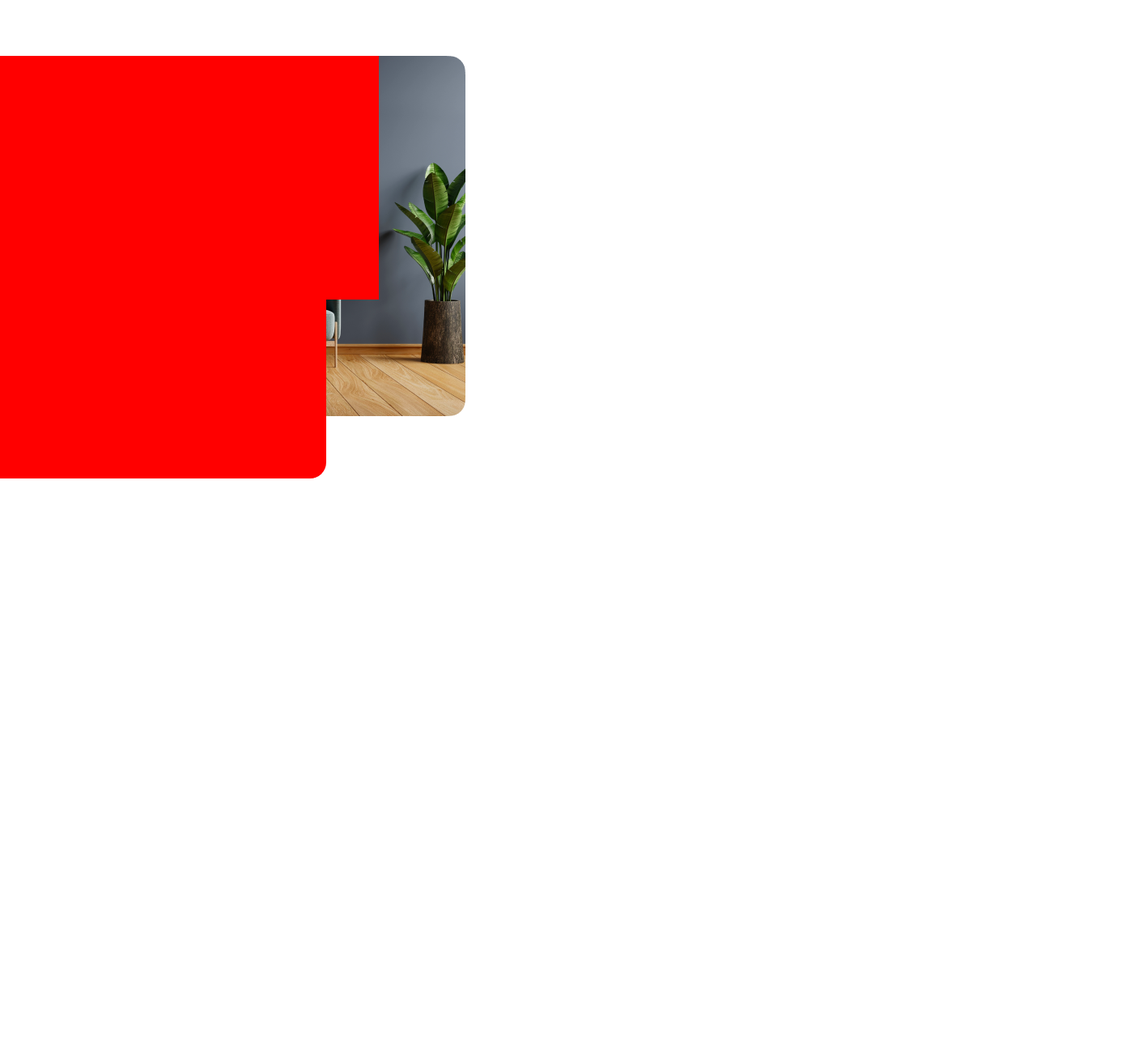
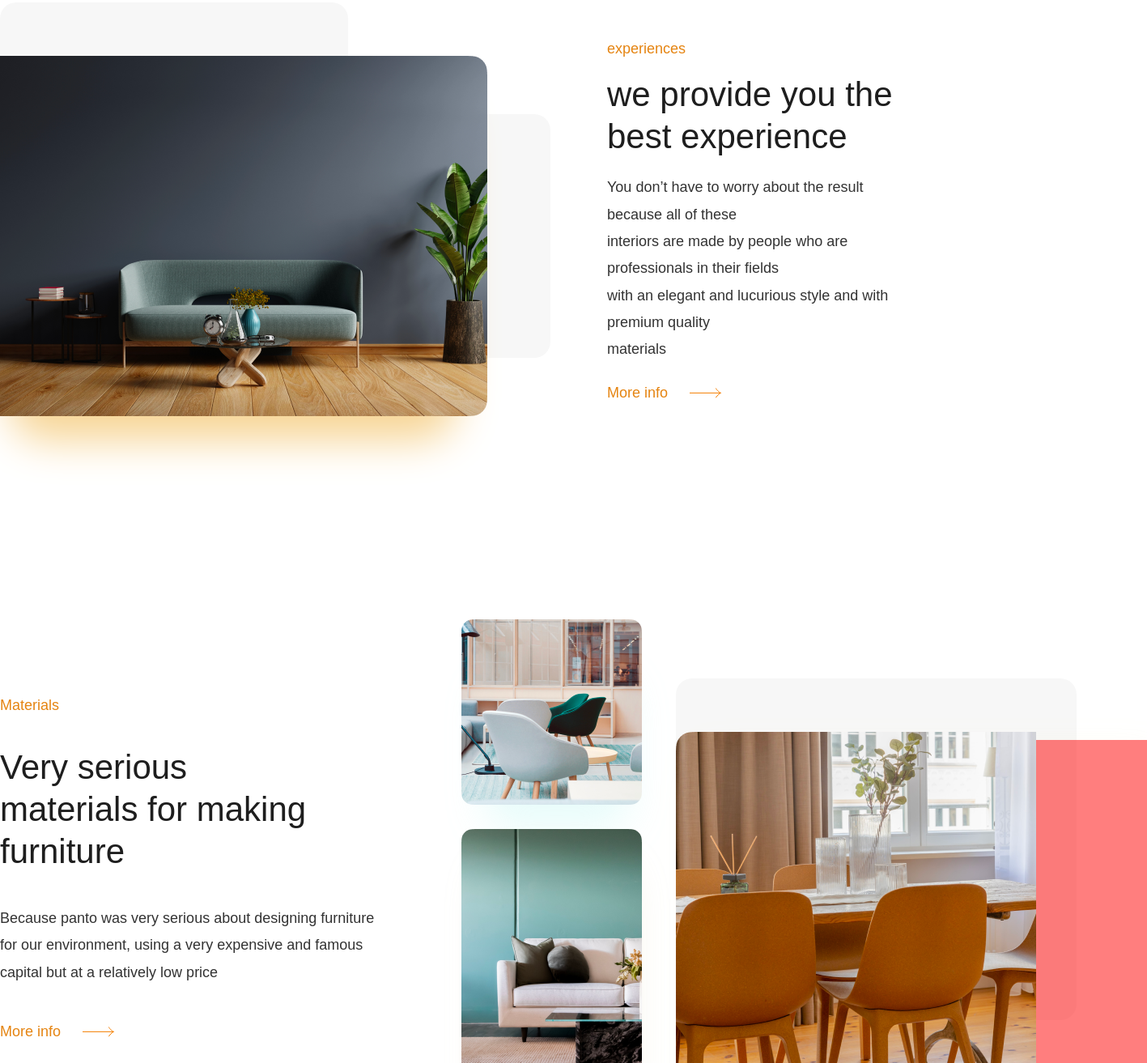
Before and after one commit to Machakhleli/nuclear-design--10x, a plain HTML site: page index.html in a window 1280 px wide. Shown: the part 2559-3872 px from the top of the page at 81% size, 1417 px wide, since content can reach past the window. Before the commit the page ends 3150 px from the top, so only its background shows below. Drawn offline with Linux system fonts and the light colour scheme; a web font is replaced by a local one.

Commit message:
added 2 section

```diff
--- a/index.html
+++ b/index.html
@@ -419,11 +419,12 @@
     <section class="experience-wrapper">
 
         <div class="experience-img">
+            <img src="./media/sofa-exp.png" alt="sofa">
             <div class="top-background"></div>
             <div class="right-background"></div>
             <div class="bottom-background"></div>
         </div>
-        <div class="experiance-content">
+        <div class="content-container">
             <span>experiences</span>
             <h3>we provide you the best experience</h3>
             <p>You don’t have to worry about the result because all of these <br>
@@ -431,7 +432,7 @@
                 with an elegant and lucurious style and with premium quality <br>
                 materials</p>
             <button class="choose-btn">
-                <span>sMore info</span>
+                <span>More info</span>
                 <svg width="48" height="24" viewBox="0 0 48 24" fill="none" xmlns="http://www.w3.org/2000/svg">
                     <path
                         d="M4.5 12.4002H42M42 12.4002C42 12.4002 37.5119 9.44867 36.6 7.00024M42 12.4002C42 12.4002 38.0324 15.1736 36.6 17.8002"
@@ -444,6 +445,49 @@
             </button>
         </div>
     </section>
+
+    <!-- section materials -->
+
+    <section class="materials-wrapper">
+        <div class="content-container">
+            <span>Materials</span>
+            <h3>Very serious <br>
+                materials for making <br>
+                furniture</h3>
+            <p>Because panto was very serious about designing furniture for our
+                environment, using a very expensive and famous capital but at a
+                relatively low price</p>
+            <button class="choose-btn">
+                <span>More info</span>
+                <svg width="48" height="24" viewBox="0 0 48 24" fill="none" xmlns="http://www.w3.org/2000/svg">
+                    <path
+                        d="M4.5 12.4002H42M42 12.4002C42 12.4002 37.5119 9.44867 36.6 7.00024M42 12.4002C42 12.4002 38.0324 15.1736 36.6 17.8002"
+                        stroke="#E58411" style="
+                  stroke: #e58411;
+                  stroke: color(display-p3 0.8999 0.5174 0.0684);
+                  stroke-opacity: 1;
+                " stroke-linecap="square" />
+                </svg>
+            </button>
+        </div>
+        <div class="materials-img-wrapper">
+            <div class="materials-img-container">
+                <div >
+                    <div class="chair2"></div>
+                    <img src="./media/chair2.png" alt="chairs2">
+                </div>
+                <div>
+                    <div class="sofa2"></div>
+                    <img src="./media/sofa2.png" alt="sofa2">
+                </div>
+            </div>
+            <div class="chairs">
+                <div class="chairs-top-backgroung"></div>
+                <div class="chairs-bottom-backgroung"></div>
+                <img src="./media/chairs.png" alt="chairs">
+            </div>
+        </div>
+    </section>
 </body>
 
 </html>
--- a/styles.css
+++ b/styles.css
@@ -453,47 +453,183 @@ li .dropdown {
 .view-all-btn:hover {
     transform: scale(1.1);
 }
+
 /* section  experience wrapper*/
-.experience-wrapper{
+.experience-wrapper {
+    position: relative;
     width: 100%;
     height: 100vh;
     display: flex;
     justify-content: space-between;
     align-items: center;
+
+}
+
+.top-background {
+    position: absolute;
+    z-index: -2;
+    width: 430px;
+    height: 422px;
+    background-color: #F7F7F7;
+    top: -66px;
+    border-radius: 20px;
+
+}
+
+.right-background {
+    position: absolute;
+    top: 72px;
+    right: -41px;
+    z-index: -2;
+    width: 495px;
+    height: 301px;
+    background-color: #F7F7F7;
+    border-radius: 20px;
+
+}
+
+.bottom-background {
+    position: absolute;
+    top: 22px;
+    z-index: -1;
+    width: 555px;
+    height: 423px;
+    border-radius: 49px;
+    box-shadow: 10px 30px 50px rgb(247, 213, 149);
+    margin-bottom: 270px;
+
+}
+
+.experience-img {
+    position: absolute;
+    z-index: 99;
+    width: 639px;
+    height: 445px;
+    top: 306px;
+
+}
+
+.experience-wrapper .content-container {
+    width: 556px;
+    margin-left: 750px;
+    margin-right: 141px;
+    margin-top: 220px;
+
+}
+
+.content-container span {
+    font-family: 'Gilroy-Bold', sans-serif;
+    font-weight: 400;
+    font-size: 18px;
+    line-height: 22.05px;
+    letter-spacing: 17.5%;
+    color: #E58411;
+
+}
+
+.content-container h3 {
+    font-family: 'Gilroy-Bold', sans-serif;
+    font-weight: 400;
+    font-size: 42px;
+    line-height: 52px;
+    margin-top: 20px;
+    color: #1E1E1E;
+}
+
+.content-container p {
+    font-family: 'Gilroy-Regular', sans-serif;
+    font-weight: 400;
+    font-size: 18px;
+    line-height: 33.3px;
+    opacity: 80%;
+    columns: #1E1E1E;
+    margin-top: 20px;
+}
+
+.content-container .choose-btn {
+    margin-top: 24px;
+}
+
+/* section material wrapper */
+.materials-wrapper {
+    width: 100%;
+    height: 10vh;
+    display: flex;
+    align-items: center;
+    justify-content: center;
+    margin-top: 470px;
+}
+
+.materials-wrapper .content-container {
+    width: 556px;
+    display: flex;
+    flex-direction: column;
+    justify-content: center;
+    gap: 20px;
+
+}
+
+.materials-img-wrapper {
+    height: 616px;
+    display: flex;
+    gap: 42px;
+    margin-left: 94px;
+}
+
+.materials-img-wrapper .materials-img-container {
     position: relative;
+    display: flex;
+    flex-direction: column;
+    gap: 26px;
+}
+
+.chair2 {
+    position: absolute;
+    z-index: -1;
+    top: 45px;
+    left: 20px;
+    width: 176px;
+    height: 183px;
+    border-radius: 29px;
+    opacity: 50%;
+    box-shadow: 10px 30px 50px rgba(172, 245, 239, 0.568);
 
 
 }
-.top-background{
+
+.materials-img-wrapper .chairs {
+    position: relative;
+    margin-top: 139px;
+}
+
+.sofa2 {
     position: absolute;
-    width: 430px;
+    z-index: -1;
+    top: 275px;
+    left: 20px;
+    width: 176px;
+    height: 300px;
+    border-radius: 29px;
+    opacity: 50%;
+    box-shadow: 10px 30px 50px rgba(212, 202, 153, 0.568);
+}
+.chairs-top-backgroung{
+    position: absolute;
+    top:-66px;
+    z-index: -1;
+    width: 495px;
     height: 422px;
+    background-color: #F7F7F7;
+    border-radius: 20px;
+}
+.chairs-bottom-backgroung{
+    position: absolute;
+    left:27px;
+    top: 10px;
+    z-index: -1;
+    width: 555px;
+    height: 423px;
     background-color: red;
-    top: 100px;
-    border-radius: 20px;
-
+    opacity: 50%;
+    box-shadow:10px 30px 50px rgba(245, 227, 145, 0.568);
 }
-.right-background{
-    position: absolute;
-    width: 495px;
-    height: 301px;
-    background-color: red;
-    background-size: ;
-
-}
-.experience-img{
-    position: absolute;
-    width: 639px;
-    height: 445px;
-    top: 306px;
-    left: -27px;
-    background-image: url(./media/sofa-exp.png);
-    background-repeat: no-repeat;
-    border-top-right-radius: 20px;
-    border-bottom-right-radius: 20px;
-    backdrop-filter: blur(50px);
-}
-.experiance-content{
-    width: 556px;
-    /* margin: 0 auto; */
-}
```
Also changed, not shown: media/chair2.png (added), media/chairs.png (added), media/sofa2.png (added).
